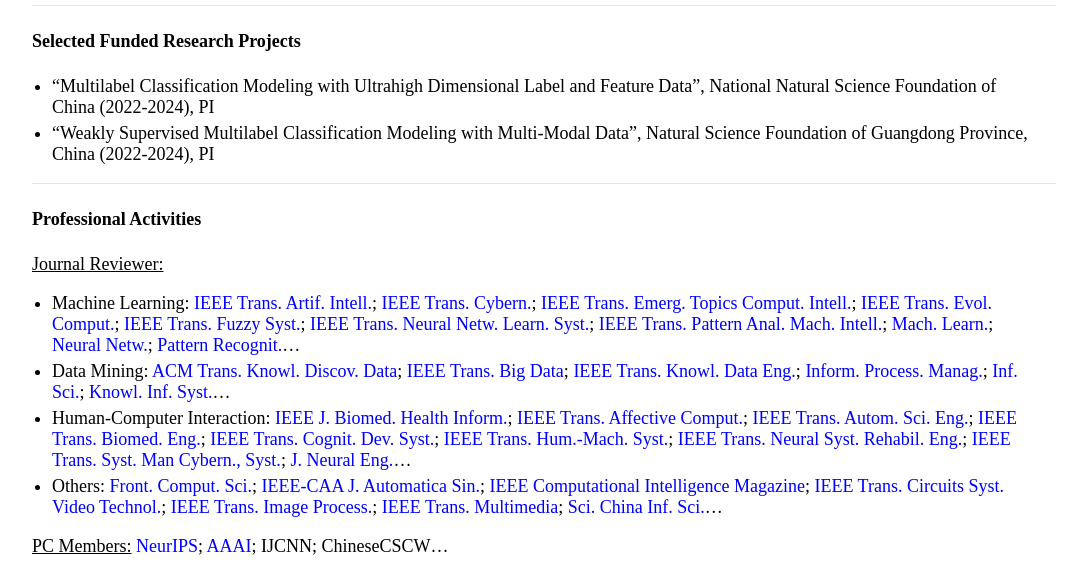
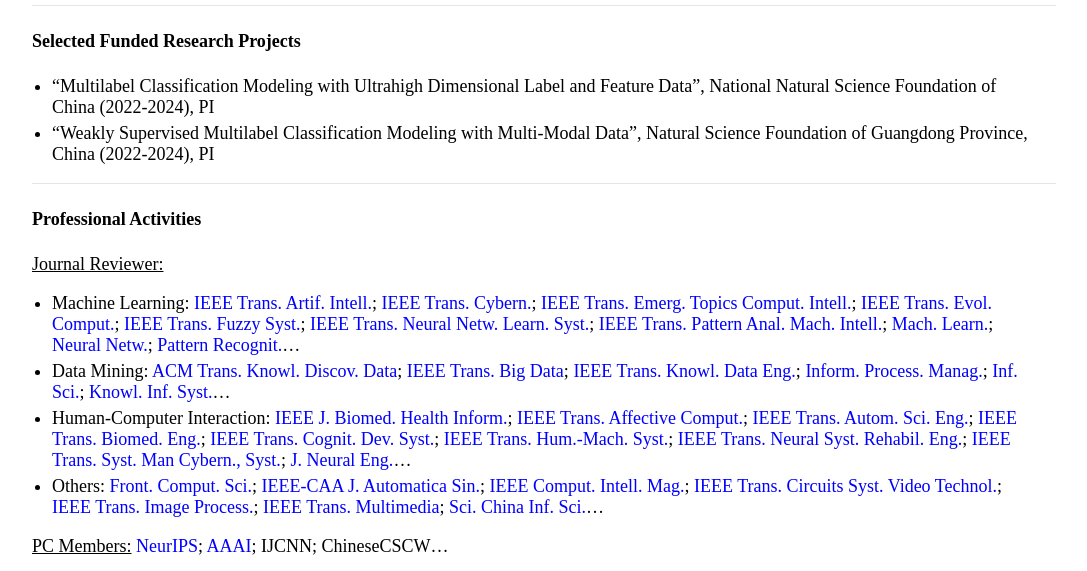
Before and after one commit to jiazhang-ml/jiazhang-ml.github.io, a Jekyll site: the page built from index.md, in a window 1280 px wide and 900 px high, scrolled down 1515 px, cut to the strip 0-571 px from the top of the window. Shown: the whole strip, without its empty margins (96-1183 px from the left). Built offline with Jekyll 4.4.1, drawn with Linux system fonts in a browser that asks for light colours.

Commit message:
Update index.md

```diff
--- a/index.md
+++ b/index.md
@@ -57,6 +57,6 @@ Email: [jiazhang@jnu.edu.cn](mailto:jiazhang@jnu.edu.cn)
 * Machine Learning: [IEEE Trans. Artif. Intell.](https://mc.manuscriptcentral.com/tai-ieee); [IEEE Trans. Cybern.](https://mc.manuscriptcentral.com/cyb-ieee); [IEEE Trans. Emerg. Topics Comput. Intell.](https://mc.manuscriptcentral.com/tetci-ieee); [IEEE Trans. Evol. Comput.](https://mc.manuscriptcentral.com/tevc-ieee); [IEEE Trans. Fuzzy Syst.](https://mc.manuscriptcentral.com/tfs-ieee); [IEEE Trans. Neural Netw. Learn. Syst.](https://mc.manuscriptcentral.com/tnnls); [IEEE Trans. Pattern Anal. Mach. Intell.](https://mc.manuscriptcentral.com/tpami-cs); [Mach. Learn.](https://link.springer.com/journal/10994); [Neural Netw.](https://www.editorialmanager.com/neunet/default.aspx); [Pattern Recognit.](https://www.sciencedirect.com/journal/pattern-recognition)...
 * Data Mining: [ACM Trans. Knowl. Discov. Data](https://mc.manuscriptcentral.com/tkdd); [IEEE Trans. Big Data](https://mc.manuscriptcentral.com/tbd-cs); [IEEE Trans. Knowl. Data Eng.](https://mc.manuscriptcentral.com/tkde-cs); [Inform. Process. Manag.](https://www.editorialmanager.com/ipm/default.aspx); [Inf. Sci.](https://www.sciencedirect.com/journal/information-sciences); [Knowl. Inf. Syst.](https://www.springer.com/journal/10115)...
 * Human-Computer Interaction: [IEEE J. Biomed. Health Inform.](https://mc.manuscriptcentral.com/jbhi-embs); [IEEE Trans. Affective Comput.](https://mc.manuscriptcentral.com/taffc-cs); [IEEE Trans. Autom. Sci. Eng.](https://mc.manuscriptcentral.com/t-ase); [IEEE Trans. Biomed. Eng.](https://mc.manuscriptcentral.com/tbme-embs); [IEEE Trans. Cognit. Dev. Syst.](https://mc.manuscriptcentral.com/tcds-ieee); [IEEE Trans. Hum.-Mach. Syst.](https://mc.manuscriptcentral.com/thms); [IEEE Trans. Neural Syst. Rehabil. Eng.](https://mc.manuscriptcentral.com/tnsre-embs); [IEEE Trans. Syst. Man Cybern., Syst.](https://mc.manuscriptcentral.com/systems); [J. Neural Eng.](https://mc04.manuscriptcentral.com/jne-iop)...
-* Others: [Front. Comput. Sci.](https://link.springer.com/journal/11704); [IEEE-CAA J. Automatica Sin.](https://mc03.manuscriptcentral.com/ieee-jas); [IEEE Computational Intelligence Magazine](https://mc.manuscriptcentral.com/cim-ieee); [IEEE Trans. Circuits Syst. Video Technol.](https://mc.manuscriptcentral.com/tcsvt); [IEEE Trans. Image Process.](https://mc.manuscriptcentral.com/tip-ieee); [IEEE Trans. Multimedia](https://mc.manuscriptcentral.com/tmm-ieee); [Sci. China Inf. Sci.](https://mc03.manuscriptcentral.com/scis)...
+* Others: [Front. Comput. Sci.](https://link.springer.com/journal/11704); [IEEE-CAA J. Automatica Sin.](https://mc03.manuscriptcentral.com/ieee-jas); [IEEE Comput. Intell. Mag.](https://mc.manuscriptcentral.com/cim-ieee); [IEEE Trans. Circuits Syst. Video Technol.](https://mc.manuscriptcentral.com/tcsvt); [IEEE Trans. Image Process.](https://mc.manuscriptcentral.com/tip-ieee); [IEEE Trans. Multimedia](https://mc.manuscriptcentral.com/tmm-ieee); [Sci. China Inf. Sci.](https://mc03.manuscriptcentral.com/scis)...
 
 <u>PC Members:</u> [NeurIPS](https://openreview.net/login?redirect=/group?id%3DNeurIPS.cc%252F2026%252FConference%252FReviewers); [AAAI](https://openreview.net/login?redirect=/group?id%3DAAAI.org%252F2027%252FConference%252FProgram_Committee); IJCNN; ChineseCSCW...
```
